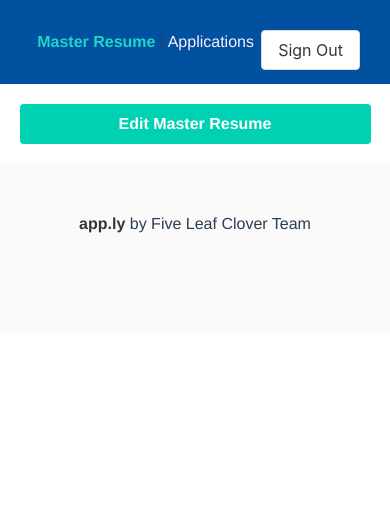
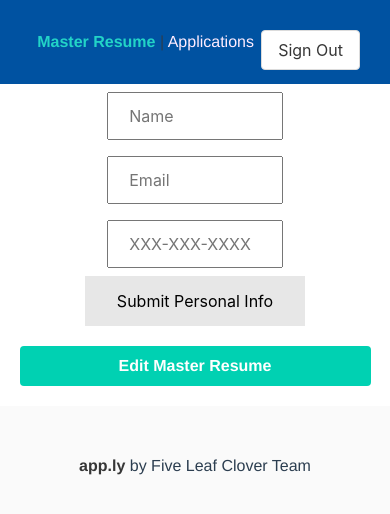
Before and after one commit to umn-5117-f18/module-2-group-assignment-5-leaf-clover-1, a Vue app in the folder app.ly/: page /master-resume in a window 390 px wide. Shown: the top 514 px of the page. Built offline with nearby package versions, Linux system fonts and the light colour scheme; no server answers; the database is empty; sample sign-in values are in the browser's storage; a web font is replaced by a local one; what vuefire would draw is missing.

Commit message:
Added name, email, and phone to master

```diff
--- a/app.ly/src/main.js
+++ b/app.ly/src/main.js
@@ -41,5 +41,6 @@ export const DEFAULT_USER_DATA = {
     'Interests': {},
   },
   'applications': {},
-  'total_apps': 0
+  'total_apps': 0,
+  'user_info': {},
 };
--- a/app.ly/src/views/MasterResume.vue
+++ b/app.ly/src/views/MasterResume.vue
@@ -1,7 +1,19 @@
 <template>
   <div class="master-resume">
+    <input v-if="!userValues" class="special_input" v-model="name" placeholder="Name" type="text">
+    <br v-if="!userValues">
+
+    <input v-if="!userValues" class="special_input" v-model="email" placeholder="Email" type="text">
+    <br v-if="!userValues">
+    <input v-if="!userValues" class="special_input" v-model="phone" placeholder="XXX-XXX-XXXX" type="text">
+    <br v-if="!userValues">
+    <button v-if="!userValues" class="special_button" v-on:click="addUserInfo(name, email, phone)">Submit Personal Info</button>
+
     <a id="edit-button" v-on:click="toggleEdit"
       class="spacious button is-primary">Edit Master Resume</a>
+
+      <div v-if="userValues" class="resume-section-0">{{name}} {{email}} {{phone}}</div>
+
     <div id="builtResume" v-html="buildResumeTree"></div>
   </div>
 </template>
@@ -18,9 +30,13 @@ export default {
     return {
       resumeData: {},
       editing: false,
+      name: '',
+      email: '',
+      phone: '',
+      user_info: {},
+      userValues: false
     }
   },
-
   computed: {
     buildResumeTree: function() {
       let resumeList = resumeParser.resumeTreeList(
@@ -61,6 +77,15 @@ export default {
         // do something with the data
         var data = documentSnapshot.data();
         this.resumeData = data.master_resume;
+        this.user_info = data.user_info;
+        if(!this.user_info){
+          this.userValues = false;
+        }else{
+          this.userValues = true;
+          this.name = this.user_info.name;
+          this.email = this.user_info.email;
+          this.phone = this.user_info.phone;
+        }
       } else {
         console.log('document not found, adding default user data');
         docRef.set( DEFAULT_USER_DATA );
@@ -86,6 +111,54 @@ export default {
       } else {
         document.getElementById('edit-button').innerHTML = 'Stop Editing';
       }
+    },
+
+    addUserInfo: function(name, email, phone){
+
+      console.log("Adding name");
+      //Need to add to database
+      let currentUser = firebase.auth().currentUser;
+      if (currentUser) {
+        var UID = currentUser.uid;
+        var docRef = db.doc('users/' + UID);
+
+        docRef.get().then((documentSnapshot) => {
+          if (documentSnapshot.exists) {
+            // store current state of applications map
+            var data = documentSnapshot.data();
+            let apps = data.applications;
+            let mr = data.master_resume;
+            let total = data.total_apps;
+
+            // TODO FIX THIS TO BE user_info
+            let user_stuff = {
+              name: name,
+              email: email,
+              phone: phone
+            };
+
+
+            // set db arrays (need to set all fields)
+            docRef.set({ applications: apps, master_resume: mr, total_apps: total, user_info: user_stuff});
+            console.log('updated database');
+
+          } else {
+            console.log('document not found');
+          }
+        });
+
+      }
+      //make box disappear after it is added
+
+      //print value before resume
+
+
+    },
+    addEmail: function(){
+      console.log("Adding Email")
+    },
+    addPhone: function(){
+      console.log("Adding phone")
     },
 
     updateResumeHtml: function(html) {
@@ -145,4 +218,24 @@ export default {
   font-size: 10pt;
   padding-left: 40pt;
 }
+
+.special_input {
+    font-size: 16px;
+    width: 50%;
+    padding: 12px 20px;
+    margin: 8px 0;
+    box-sizing: border-box;
+}
+
+.special_button {
+    background-color: #e7e7e7;
+    color: black;
+    border: none;
+    padding: 15px 32px;
+    text-align: center;
+    text-decoration: none;
+    display: inline-block;
+    font-size: 16px;
+    cursor:pointer;
+}
 </style>
```
Also changed, not shown: app.ly/src/router.js (line endings or trailing spaces).
